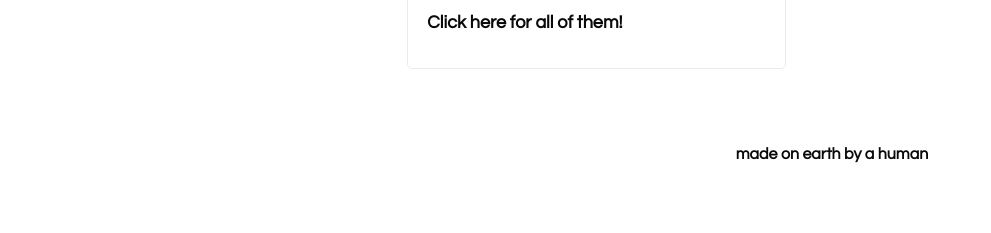
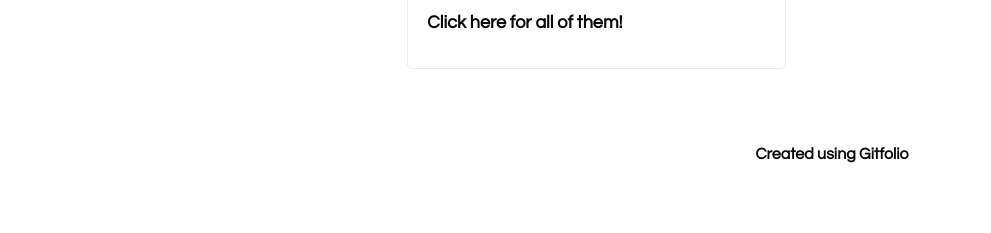
Before and after one commit to Noahscratch493/me, a plain HTML site: page index.html in a window 1280 px wide. Shown: the part 859-1092 px from the top of the page, without its empty margins (0-991 px from the left). Drawn offline with nearby package versions, Linux system fonts and the light colour scheme; no server answers; a script that the page names is missing.

Commit message:
Update index.html

```diff
--- a/index.html
+++ b/index.html
@@ -112,7 +112,7 @@
         <div id="blogs"></div>
       </div>
       <div id="footer">
-        <a href="https://github.com/imfunniee" target="_blank">made on earth by a human</a>
+        <a href="https://github.com/imfunniee" target="_blank">Created using Gitfolio</a>
       </div>
     </div>
     <script type="text/javascript">
```
